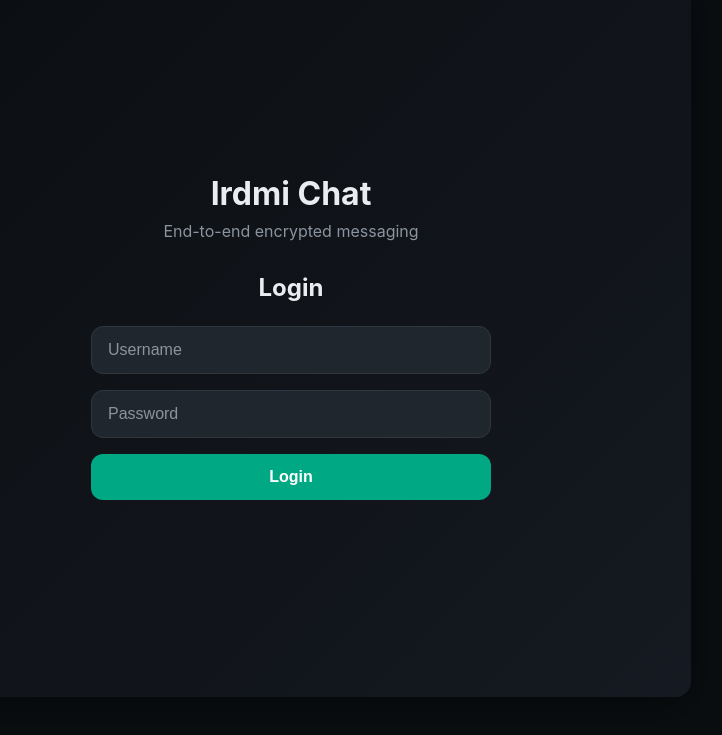
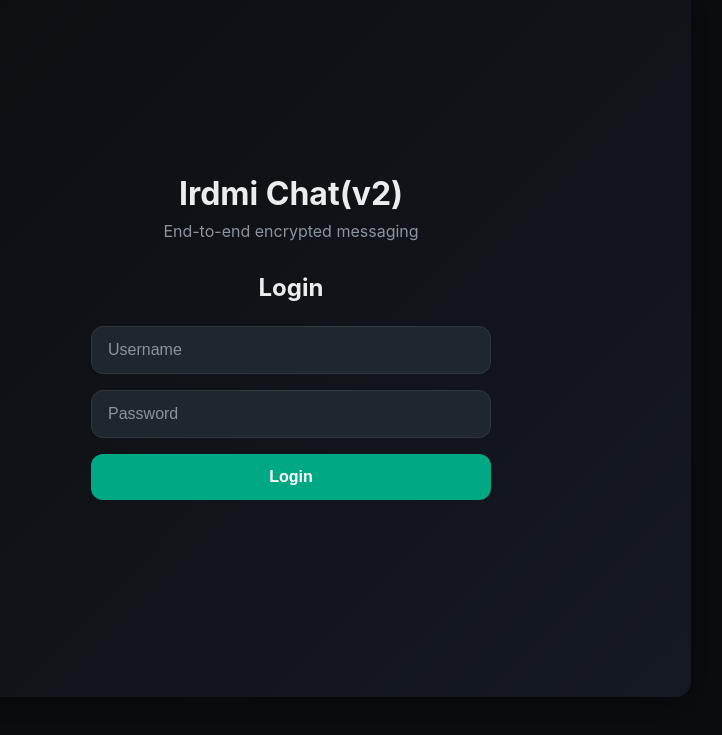
Before and after one commit to irdmi/messenger, a plain HTML site: page index.html in a window 1280 px wide. Shown: the part 63-798 px from the top of the page, without its empty margins (349-1071 px from the left). Drawn offline with nearby package versions, Linux system fonts and the light colour scheme.

Commit message:
Update index.html

```diff
--- a/index.html
+++ b/index.html
@@ -3,7 +3,7 @@
 <head>
   <meta charset="UTF-8">
   <meta name="viewport" content="width=device-width, initial-scale=1.0, maximum-scale=1.0, user-scalable=no">
-  <title>Irdmi chat (Chat v2)</title>
+  <title>Irdmi Chat(v2)</title>
   <link rel="stylesheet" href="styles.css">
   <script src="https://cdnjs.cloudflare.com/ajax/libs/crypto-js/4.1.1/crypto-js.min.js"></script>
 </head>
@@ -12,7 +12,7 @@
     <!-- Auth Screen -->
     <div id="auth-screen" class="screen active">
       <div class="auth-container">
-        <h1>Irdmi Chat</h1>
+        <h1> Irdmi Chat(v2)</h1>
         <p class="subtitle">End-to-end encrypted messaging</p>
 
         <!-- Login Form -->
```
